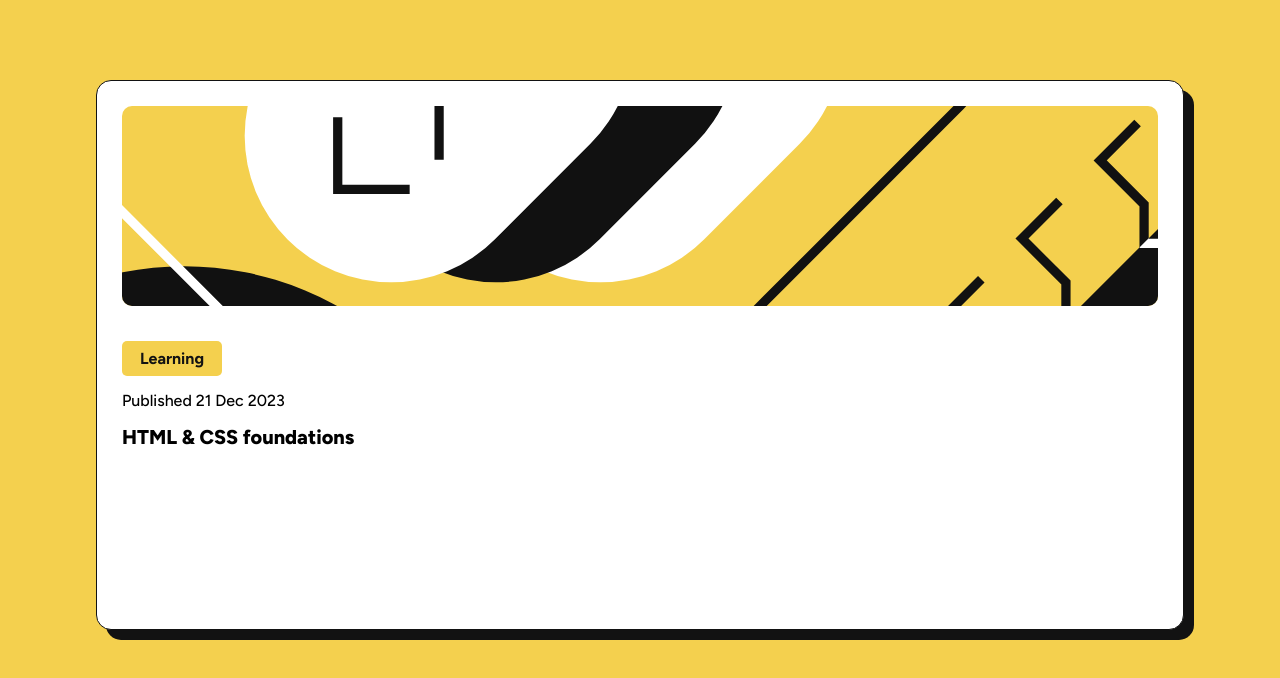
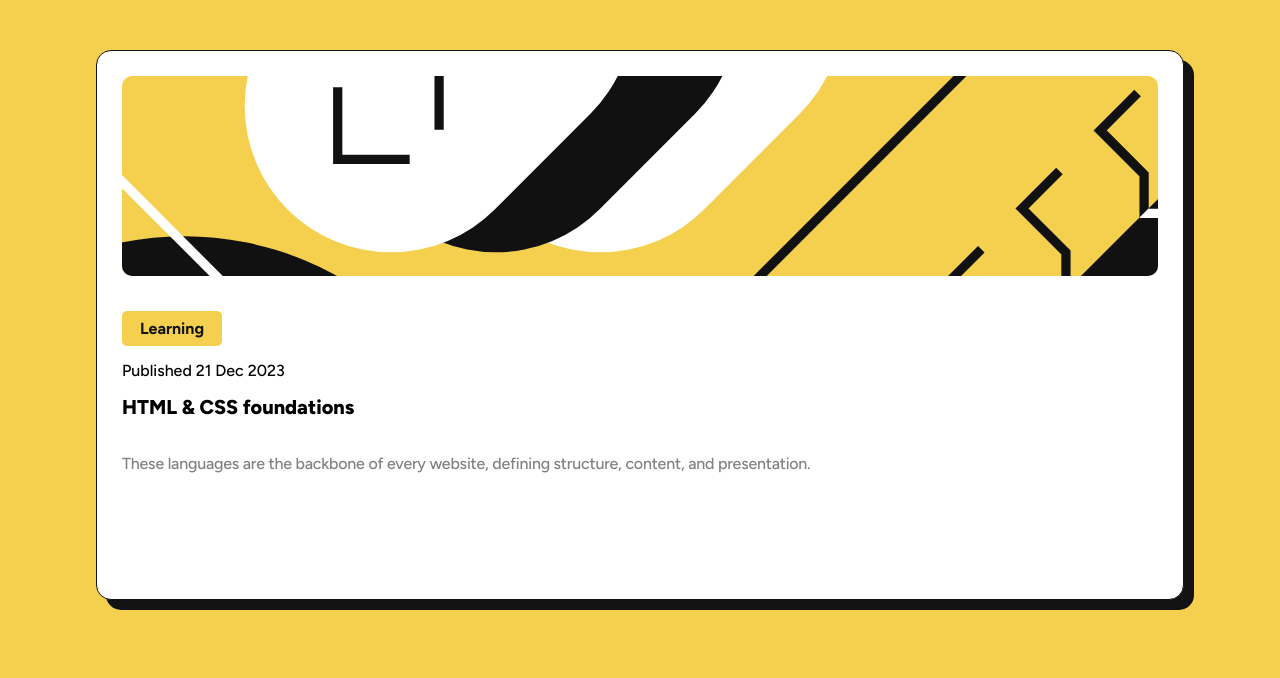
Before and after one commit to JuanBlancodev/blog-preview-card, a React (Vite) app: page / in a window 1280 px wide. Shown: the top 678 px of the page. Built offline with nearby package versions, Linux system fonts and the light colour scheme.

Commit message:
info added to main-section

```diff
--- a/src/components/App.jsx
+++ b/src/components/App.jsx
@@ -1,9 +1,10 @@
 import styled from 'styled-components'
 import Ilustration from './Ilustration'
 import Header from './Header'
+import MainSection from './MainSection'
 
 const Wrapper = styled.div`
-  margin: 80px auto;
+  margin: 50px auto;
   width: 85%;
   height: 550px;
 
@@ -30,6 +31,8 @@ const App = () => {
       <Content>
         <Ilustration />
         <Header />
+
+        <MainSection />
       </Content>
     </Wrapper>
   )
--- /dev/null
+++ b/src/components/MainSection.jsx
@@ -0,0 +1,18 @@
+import styled from 'styled-components'
+
+const Info = styled.p`
+  text-align: justify;
+  letter-spacing: -0.2px;
+`
+
+const MainSection = () => {
+  return (
+    <main>
+      <Info className="grey fw-normal">
+        These languages are the backbone of every website, defining structure, content, and presentation.
+      </Info>
+    </main>
+  )
+}
+
+export default MainSection
```
